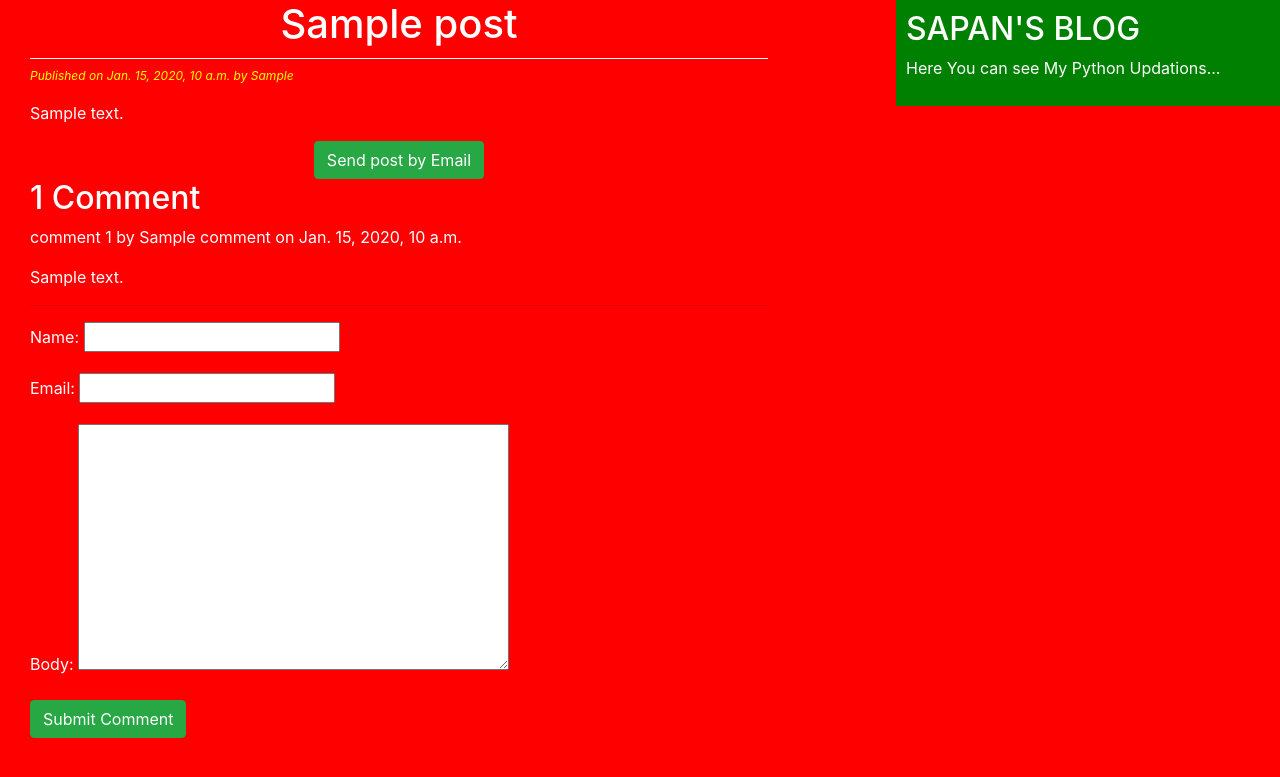
After one commit to sapan95/python-blog-project, a Django app: a page that uses blogproject/templates/blog/post_detail.html in a window 1280 px wide. The commit adds this page. Shown: the top 777 px of the page. Run offline with Django 3.2, Linux system fonts and the light colour scheme; tables that the repository leaves empty hold one stand-in row (values such as "Sample post"); some libraries are stand-ins or nearby versions.

Commit message:
email and comments

```diff
--- /dev/null
+++ b/blogproject/blog/forms.py
@@ -0,0 +1,12 @@
+from django import forms
+from blog.models import Comment
+class EmailSendForm(forms.Form):
+    name=forms.CharField()
+    email=forms.EmailField()
+    to=forms.EmailField()
+    comments=forms.CharField(required=False,widget=forms.Textarea)
+
+class CommentForm(forms.ModelForm):
+    class Meta:
+        model = Comment
+        fields = ('name','email','body')
--- a/blogproject/blog/models.py
+++ b/blogproject/blog/models.py
@@ -1,7 +1,9 @@
 from django.db import models
 from django.contrib.auth.models import User
 from django.utils import timezone
+from django.urls import reverse
 # Create your models here.
+
 class Post(models.Model):
     STATUS_CHOICES = (('draft','Draft'),('published','Published'))
     title = models.CharField(max_length=256)
@@ -15,5 +17,20 @@ class Post(models.Model):
 
     class Meta:
         ordering = ('-publish',)
-    def __unicode__(self):
+    def __str__(self):
         return self.title
+    def get_absolute_url(self):
+        #return reverse('post_detail',args=[self.publish.year,self.publish.strftime('%m'),self.publish.strftime('%d'),self.slug])
+        return reverse("post_detail", args = [self.publish.year,self.publish.month,self.publish.day,self.slug])
+class Comment(models.Model):
+    post=models.ForeignKey(Post,related_name='comments',on_delete=models.CASCADE)
+    name=models.CharField(max_length=32)
+    email=models.EmailField()
+    body=models.TextField()
+    created=models.DateTimeField(auto_now_add=True)
+    updated=models.DateTimeField(auto_now=True)
+    active=models.BooleanField(default=True)
+    class Meta:
+        ordering=('created',)
+    def __str__(self):
+        return 'Commented By {} on {}'.format(self.name,self.post)
--- a/blogproject/blog/views.py
+++ b/blogproject/blog/views.py
@@ -1,7 +1,66 @@
-from django.shortcuts import render
+from django.shortcuts import render,get_object_or_404
 from blog.models import Post
-# Create your views here.
+from blog.forms import EmailSendForm,CommentForm
+from django.core.mail import send_mail
+#from django.views.generic import ListView
+#from django.core.paginator import Paginator,PageNotAnInteger,EmptyPage
 
-def post_list_view(request):
-    post_list = Post.objects.all()
-    return render(request,'blog/post_list.html',{'post_list':post_list})
+#Function based pagination
+'''def post_list_view(request):
+    post_list = Post.objects.filter(status='published')
+    paginator = Paginator(post_list,2)
+    page_number = request.GET.get('page')
+    try:
+        post_list = paginator.page(page_number)
+    except PageNotAnInteger:
+        post_list = paginator.page(1)
+    except EmptyPage:
+        post_list = paginator.page(paginator.num_pages)
+    return render(request,'blog/post_list.html',{'post_list':post_list})'''
+
+#Class based pegination
+'''class PostListView(ListView):
+    model = Post
+    paginate_by = 2
+    #queryset = Post.objects.filter(status = 'published')
+    def get_queryset(self, *args, **kwargs):
+        queryset = super().get_queryset()
+        return queryset.filter(status = 'published')'''
+
+
+
+def post_detail_view(request,year,month,day,post):
+    post = get_object_or_404(Post,slug=post,status='published',publish__year=year,publish__month=month,publish__day=day)
+    comments=post.comments.filter(active=True)
+    print('before')
+    print(comments)
+    csubmit=False
+    if request.method=='POST':
+        form=CommentForm(data=request.POST)
+        print('middle')
+        print(comments)
+        if form.is_valid():
+            new_comment=form.save(commit=False)
+            new_comment.post=post
+            new_comment.save()
+            print('end')
+            print(comments)
+            csubmit=True
+    else:
+        form=CommentForm()
+    return render(request,'blog/post_detail.html',{'post':post,'form':form,'comments':comments,'csubmit':csubmit})
+def send_mail_view(request,id):
+    post = get_object_or_404(Post,id=id,status = 'published')
+    sent=False
+    if request.method=='POST':
+        form=EmailSendForm(request.POST)
+        if form.is_valid():
+            cd=form.cleaned_data
+            post_url=request.build_absolute_uri(post.get_absolute_url())
+            subject='{}({}) recommends you to read "{}"'.format(cd['name'],cd['email'], post.title)
+            message='Read Post At: \n {}\n\n{}\' Comments:\n{}'.format(post_url,cd ['name'],cd['comments'])
+            send_mail(subject,message,'sapan@blog.com',[cd['to']])
+            sent=True
+    else:
+        form=EmailSendForm()
+    return render(request,'blog/sharebymail.html',{'post':post,'form':form,'sent':sent})
--- a/blogproject/blogproject/settings.py
+++ b/blogproject/blogproject/settings.py
@@ -124,3 +124,9 @@ STATIC_URL = '/static/'
 STATICFILES_DIRS = [
     BASE_DIR / 'static'
 ]
+#EMAIL_BACKEND = 'django.core.mail.backends.smtp.EmailBackend'
+EMAIL_HOST = 'smtp.gmail.com'
+EMAIL_PORT = 587
+EMAIL_HOST_USER = 'skgpython@gmail.com'
+EMAIL_HOST_PASSWORD ='Sapan@2014'
+EMAIL_USE_TLS = True
--- a/blogproject/blogproject/urls.py
+++ b/blogproject/blogproject/urls.py
@@ -16,7 +16,13 @@ Including another URLconf
 from django.contrib import admin
 from django.urls import path
 from blog import views
+from django.views.generic import ListView
+from blog.models import Post
 urlpatterns = [
     path('admin/', admin.site.urls),
-    path('',views.post_list_view)
+    #path('',views.post_list_view), #For function based
+    #path('',views.PostListView.as_view()),
+    path('',ListView.as_view(queryset = Post.objects.filter(status = 'published'),paginate_by = 3)),
+    path('<int:year>/<int:month>/<int:day>/<slug:post>/',views.post_detail_view, name = 'post_detail'),
+    path('<int:id>/share/',views.send_mail_view)
 ]
--- a/blogproject/static/css/blog.css
+++ b/blogproject/static/css/blog.css
@@ -0,0 +1,26 @@
+.content{
+    float:left;
+    width: 60%;
+    padding:0 0 0 30px;
+    }
+    .sidebar{
+    float:right;
+    width:30%;
+    padding:10px;
+    background: green;
+    height: 100%;
+    }
+    h1{
+    text-align: center;
+    border-bottom: 1px solid;
+    padding: 0 0 10px 0;
+    }
+    #date{
+    color:yellow;
+    font-size:12px;
+    font-style: italic;
+    }
+    body{
+    background: red;
+    color:white;
+    }
--- /dev/null
+++ b/blogproject/templates/blog/post_detail.html
@@ -0,0 +1,32 @@
+<!DOCTYPE html>
+{%extends 'blog/base.html'%}
+{%block title %}{{post.title}}{%endblock%}
+{%block content%}
+<h1>{{post.title}}</h1>
+<p id='date'>Published on {{post.publish}} by {{post.author|title}}</p>
+{{post.body|linebreaks}}
+<div align = 'center'>
+    <a href="/{{post.id}}/share/" class="btn btn-success">Send post by Email</a>
+</div>
+{% with comments.count as comments_count %}
+<h2>{{comments_count}} Comment{{comments_count|pluralize}}</h2>
+{% endwith%}
+{%if comments %}
+{%for comment in comments %}
+<p id='ch'> comment {{forloop.counter}} by {{comment.name}} on {{comment.created}}</p>
+<div class="cb">{{comment.body|linebreaks}}</div>
+<hr>
+{%endfor%}
+{%else%}
+<p>There are No Comments Yet !!!</p>
+{%endif%}
+{%if csubmit %}
+<h2>Your Comment Added Succefully</h2>
+{%else%}
+<form method="post">
+    {{form.as_p}}
+    {%csrf_token%}
+    <input type="submit" class = 'btn btn-success' value="Submit Comment"><br><br>
+</form>
+{%endif%}
+{%endblock%}
```
Also changed, not shown: blogproject/blog/admin.py (+14 -2 lines), blogproject/templates/blog/pagination.html (added, +15 -0 lines), blogproject/templates/blog/post_list.html (+4 -3 lines), blogproject/templates/blog/sharebymail.html (added, +16 -0 lines), blogproject/blog/migrations/0002_comment.py (added).
